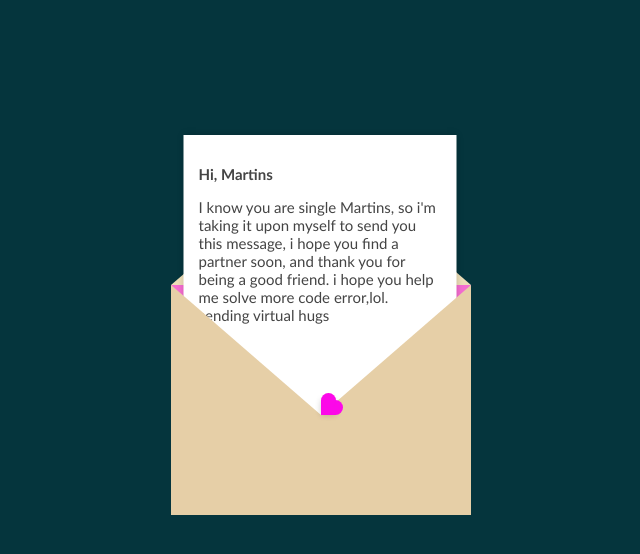
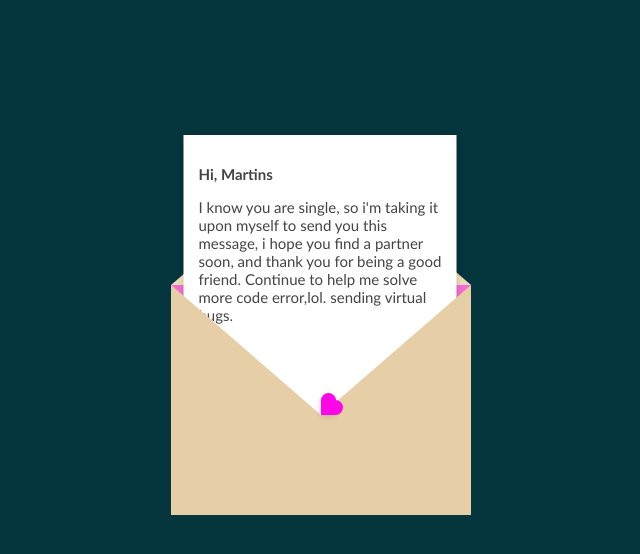
Before and after one commit to winner-gif/Love-Card, a plain HTML site: page Index.html in a window 1280 px wide. Shown: the whole page, without its empty margins (319-959 px from the left). Drawn offline with Linux system fonts and the light colour scheme.

Commit message:
update code

```diff
--- a/Index.html
+++ b/Index.html
@@ -4,7 +4,7 @@
     <meta charset="UTF-8" />
     <meta name="viewport" content="width=device-width, initial-scale=1.0" />
     <title>Document</title>
-    <link rel="stylesheet" href="style.css" />
+    <link rel="stylesheet" href="style.css">
   </head>
   <body>
     <div class="container">
@@ -14,10 +14,10 @@
             <div class="text">
               <strong>Hi, Martins</strong>
               <p>
-                I know you are single Martins, so i'm taking it upon myself to
+                I know you are single, so i'm taking it upon myself to
                 send you this message, i hope you find a partner soon, and thank
-                you for being a good friend. i hope you help me solve more code
-                error,lol. sending virtual hugs
+                you for being a good friend. Continue to help me solve more code
+                error,lol. sending virtual hugs.
               </p>
             </div>
           </div>
--- a/style.css
+++ b/style.css
@@ -23,7 +23,7 @@ body{
     height: 230px;
 }
 
-  .envelope-wrapper > .envelope::before{
+.envelope-wrapper > .envelope::before{
     content: '';
     position: absolute;
     z-index: 2;
@@ -57,7 +57,7 @@ body{
     background: #fff;
     transition: all 1s ease-in-out;
     padding: 20px 10px;
-    box-shadow: 0 0 5px rgba(0, 0, 0, 0.2)
+    box-shadow: 0 0 5px rgba(0, 0, 0, 0.2);
 }
 
 .envelope >.letter > .text{
```
